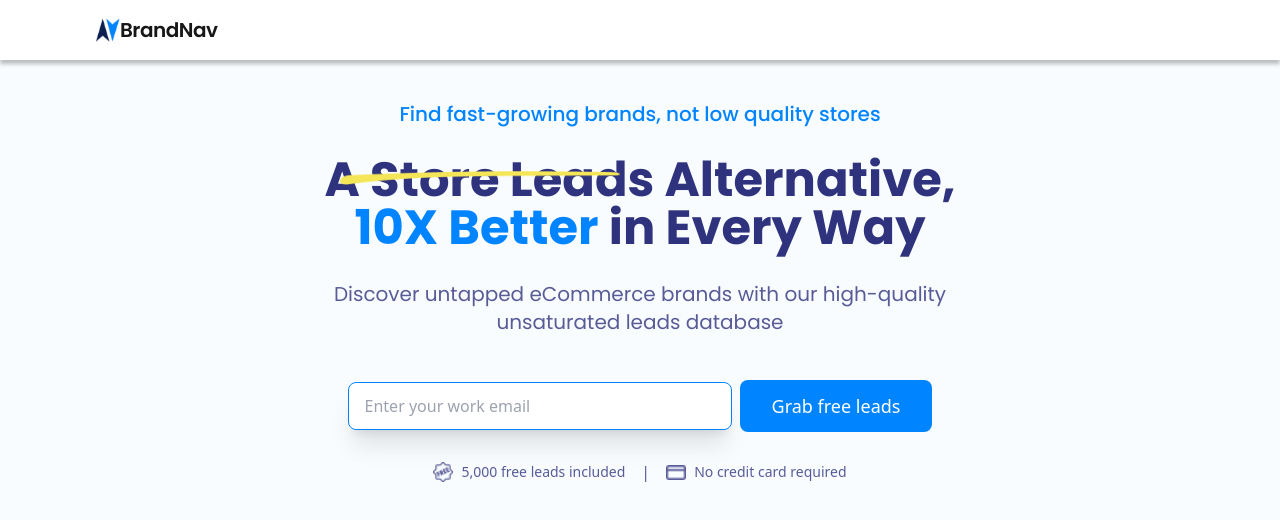
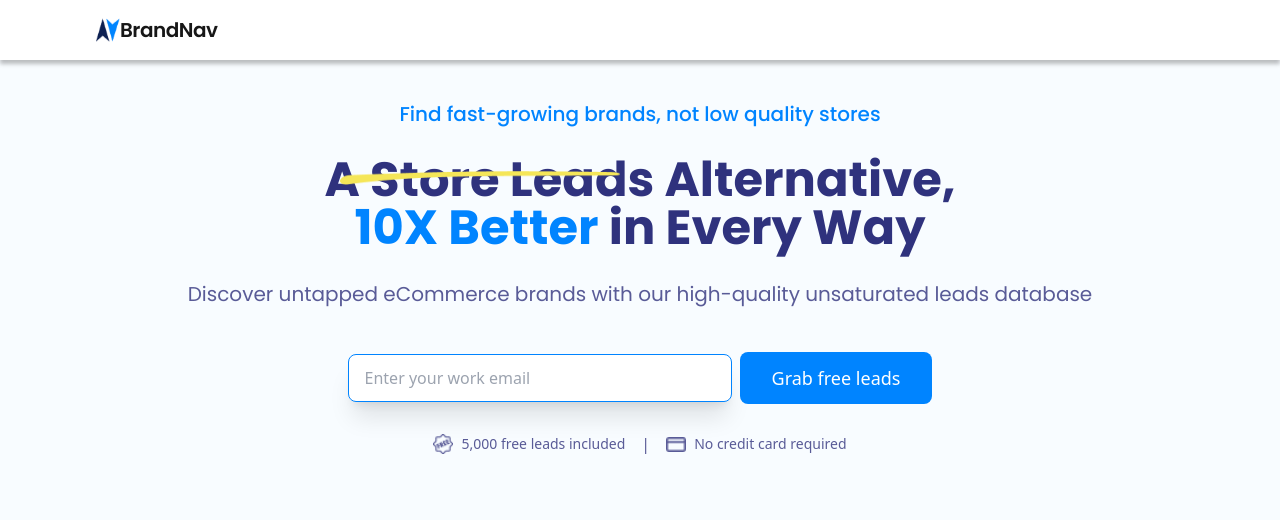
Before and after one commit to siddharth-200231/brandnavapp-design, a Next.js app: page / in a window 1280 px wide. Shown: the top 520 px of the page. Built offline with nearby package versions, Linux system fonts and the light colour scheme.

Commit message:
text-wrap

```diff
--- a/components/Hero.jsx
+++ b/components/Hero.jsx
@@ -22,8 +22,8 @@
         />
       </div>
 
-      <div className="max-w-2xl px-4 md:px-0">
-        <h1 className="text-lg md:text-xl text-customBlue3 font-poppins text-center leading-7">
+      <div className=" px-4 md:px-0">
+        <h1 className="text-lg md:text-xl text-customBlue3 font-poppins text-center lg:text-nowrap leading-7">
           Discover untapped eCommerce brands with our high-quality unsaturated leads database
         </h1>
       </div>
```
